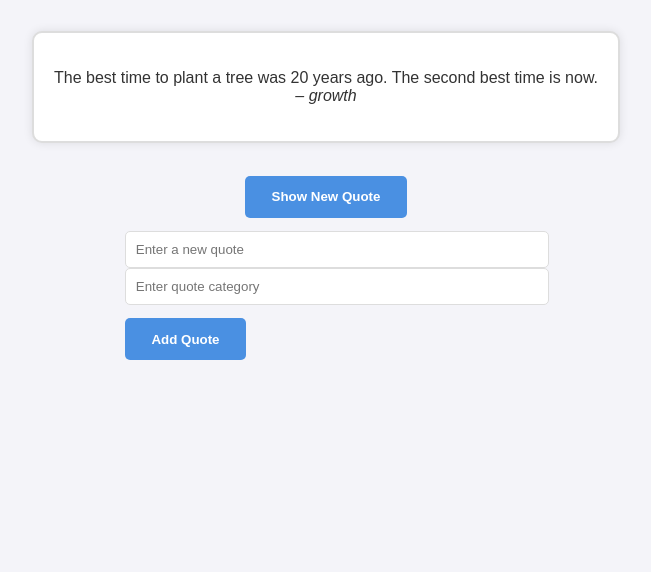
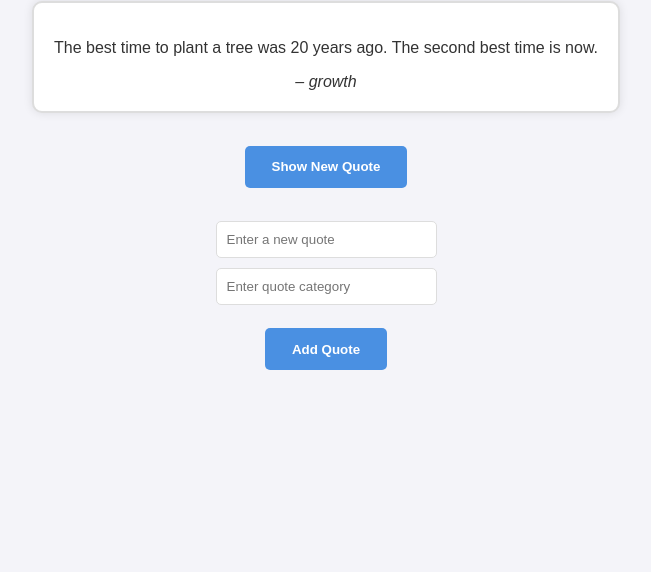
Before and after one commit to 24kr/alx_fe_javascript, a plain HTML site: page dom-manipulation/index.html in a window 1280 px wide. Shown: the part 268-840 px from the top of the page, without its empty margins (314-965 px from the left). Drawn offline with Linux system fonts and the light colour scheme.

Commit message:
added some changes

```diff
--- a/dom-manipulation/script.js
+++ b/dom-manipulation/script.js
@@ -12,13 +12,24 @@ function showRandomQuote() {
     const randomIndex = Math.floor(Math.random() * quotes.length);
     const quote = quotes[randomIndex];
     const quoteDisplay = document.getElementById('quoteDisplay');
-  quoteDisplay.innerHTML = `<p>${quote.text} <br><em>– ${quote.category}</em></p>`;
+
+    // Clear the current quote
+    quoteDisplay.innerHTML = '';
+
+    // Create and append new quote elements
+    const quoteText = document.createElement('p');
+    quoteText.textContent = quote.text;
+    const quoteCategory = document.createElement('em');
+    quoteCategory.textContent = `– ${quote.category}`;
+
+    quoteDisplay.appendChild(quoteText);
+    quoteDisplay.appendChild(quoteCategory);
 }
 
 // Function to create the form for adding new quotes
 function createAddQuoteForm() {
     const formHTML = `
-    <div>
+    <div id="newQuoteForm">
       <input id="newQuoteText" type="text" placeholder="Enter a new quote" />
       <input id="newQuoteCategory" type="text" placeholder="Enter quote category" />
       <button onclick="addQuote()">Add Quote</button>
@@ -48,4 +59,5 @@ showRandomQuote();
 createAddQuoteForm();
 
 // Event listener for the button to show a new random quote
-document.getElementById('newQuote').addEventListener('click', showRandomQuote);
+const newQuoteButton = document.getElementById('newQuote');
+newQuoteButton.addEventListener('click', showRandomQuote);
```
Also changed, not shown: dom-manipulation/index.html (+1 -0 lines). Lines whose indentation alone changed are shown as unchanged.
